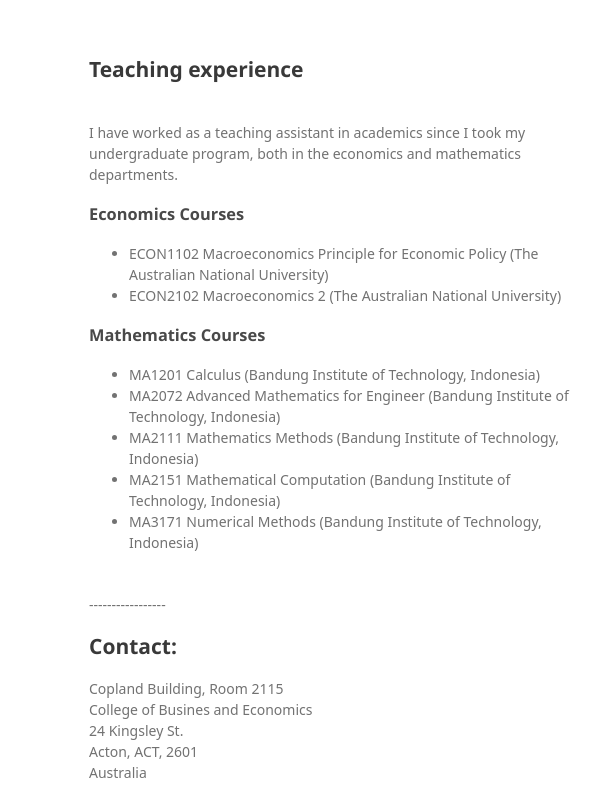
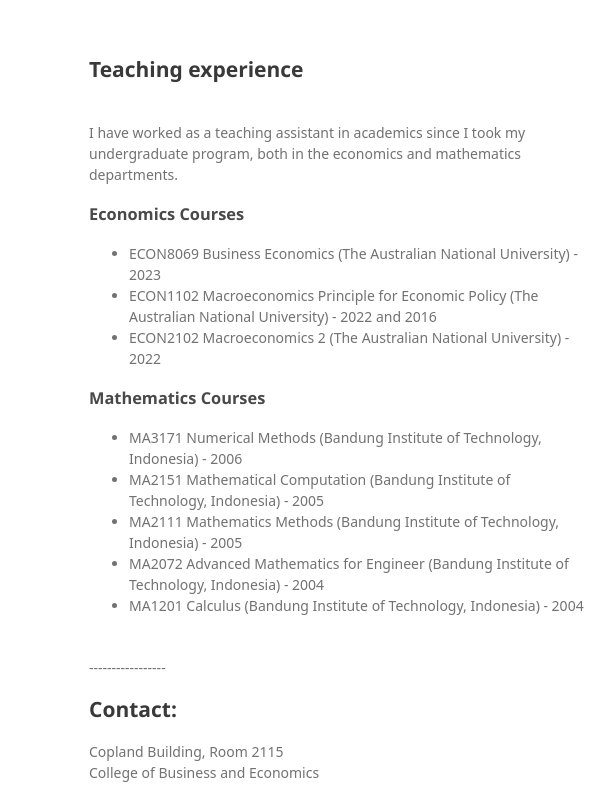
Before and after one commit to Oktiyanto/teaching, a plain HTML site: page index.html in a window 1280 px wide. Shown: the top 787 px of the page, 481-1094 px from the left. Drawn offline with Linux system fonts and the light colour scheme; a script that the page names is missing; a web font is replaced by a local one.

Commit message:
Update index.html

```diff
--- a/index.html
+++ b/index.html
@@ -56,12 +56,15 @@
       <h2 id="teaching-experience">Teaching experience</h2>
 <br>
 
-<p>I have worked as a teaching assistant in academics since I took my undergraduate program, both in the economics and mathematics departments.<br></p><h3 id="economic-courses">Economics Courses</h3><ul><li>ECON1102 Macroeconomics Principle for Economic Policy (The Australian National University)</li>
-<li>ECON2102 Macroeconomics 2 (The Australian National University)</li></ul><h3 id="mathematics-courses">Mathematics Courses</h3><ul><li>MA1201 Calculus (Bandung Institute of Technology, Indonesia)</li>
-<li>MA2072 Advanced Mathematics for Engineer (Bandung Institute of Technology, Indonesia)</li>
-<li>MA2111 Mathematics Methods (Bandung Institute of Technology, Indonesia)</li>
-<li>MA2151 Mathematical Computation (Bandung Institute of Technology, Indonesia)</li>
-<li>MA3171 Numerical Methods (Bandung Institute of Technology, Indonesia)</li></ul>
+<p>I have worked as a teaching assistant in academics since I took my undergraduate program, both in the economics and mathematics departments.<br></p><h3 id="economic-courses">Economics Courses</h3><ul><li>ECON8069 Business Economics (The Australian National University) - 2023</li>
+<li>ECON1102 Macroeconomics Principle for Economic Policy (The Australian National University) - 2022 and 2016</li>
+<li>ECON2102 Macroeconomics 2 (The Australian National University) - 2022</li></ul><h3 id="mathematics-courses">Mathematics Courses</h3><ul><li>MA3171 Numerical Methods (Bandung Institute of Technology, Indonesia) - 2006</li><li>MA2151 Mathematical Computation (Bandung Institute of Technology, Indonesia) - 2005</li><li>MA2111 Mathematics Methods (Bandung Institute of Technology, Indonesia) - 2005</li><li>MA2072 Advanced Mathematics for Engineer (Bandung Institute of Technology, Indonesia) - 2004</li>
+
+<li>MA1201 Calculus (Bandung Institute of Technology, Indonesia) - 2004</li>
+
+
+
+</ul>
 <p></p>
 
 
@@ -88,7 +91,7 @@
 
 <h2 id="contact">Contact:</h2>
 <p>Copland Building, Room 2115<br>
-College of Busines and Economics<br>24 Kingsley St.<br>
+College of Business and Economics<br>24 Kingsley St.<br>
 Acton, ACT, 2601<br>
 Australia</p>
 
```
